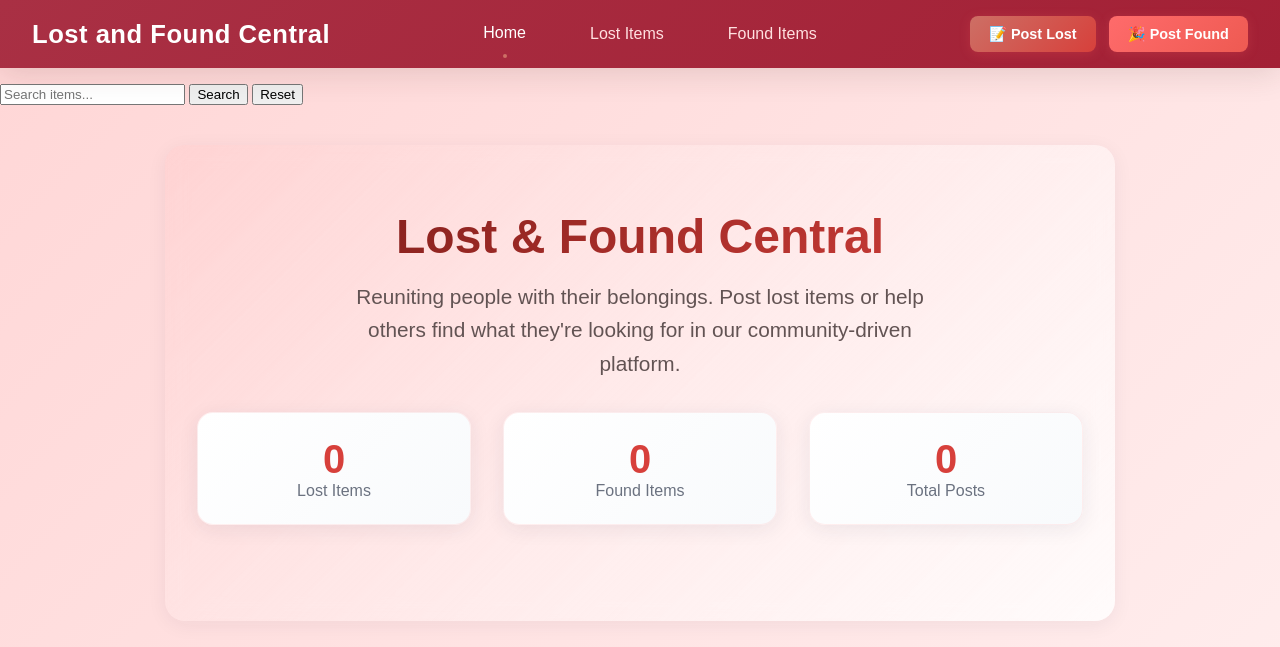
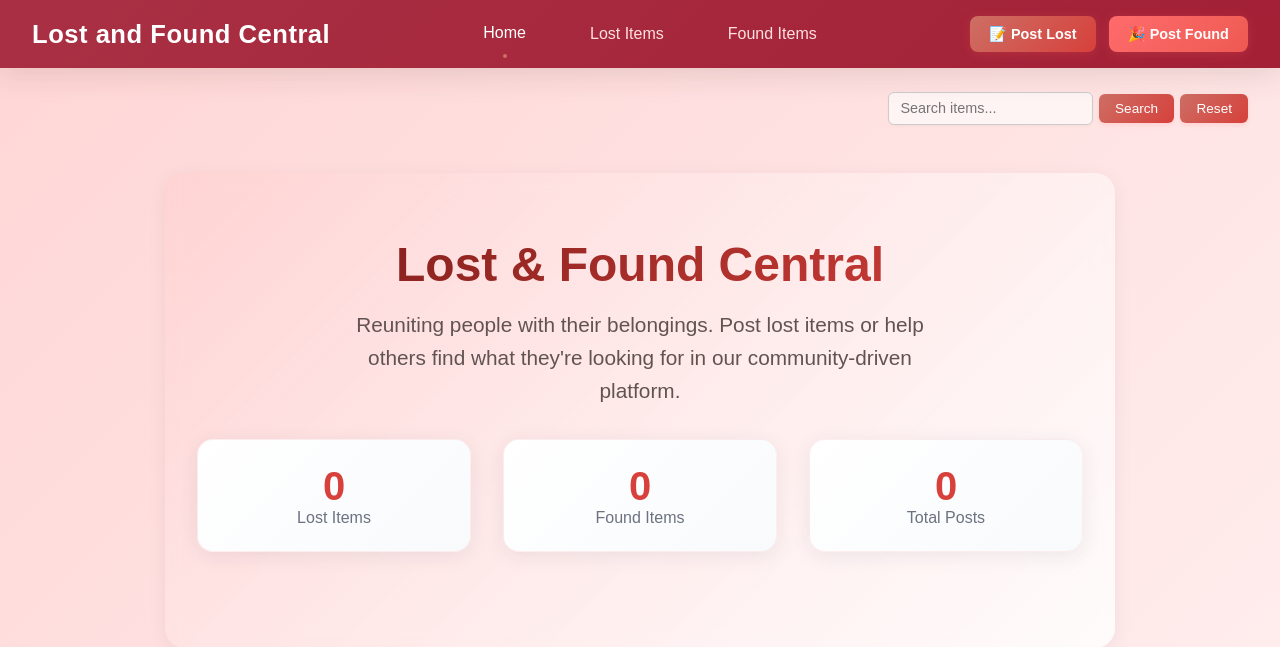
Before and after one commit to MostafaElshenawy1/lost-and-found-central, a PHP site: template templates/home.html in a window 1280 px wide. Shown: the top 647 px of the page. Run offline with PHP 8.4, Linux system fonts and the light colour scheme; the template is opened without the code that fills it, so the values that code supplies are empty.

Commit message:
Update global.css

```diff
--- a/assets/css/global.css
+++ b/assets/css/global.css
@@ -12,6 +12,45 @@
   --norm-text: #242424;
   --link: #b30738;
   --link-hover: #690421;
+}
+
+header > form {
+  display: flex;
+  justify-content: flex-end;
+  align-items: center;
+  gap: 0.4rem;
+  padding: 0.5rem 2rem;
+  background-color: transparent;
+  margin-top: -1rem; /* brings it closer to the navbar */
+}
+
+header > form input[type="text"] {
+  padding: 0.45rem 0.7rem;
+  font-size: 0.9rem;
+  border: 1px solid #ccc;
+  border-radius: 6px;
+  width: 180px;
+  background-color: #fff4f4;
+  color: var(--norm-text);
+  box-shadow: 0 1px 3px rgba(0, 0, 0, 0.04);
+}
+
+
+
+header > form button {
+  padding: 0.45rem 1rem;
+  font-size: 0.85rem;
+  border: none;
+  border-radius: 6px;
+  background: linear-gradient(135deg, var(--btn-color2), var(--btn-color1));
+  color: white;
+  cursor: pointer;
+  transition: background 0.3s ease;
+  box-shadow: 0 2px 4px rgba(255, 95, 95, 0.15);
+}
+
+header > form button:hover {
+  background: linear-gradient(135deg, var(--btn-color1), var(--btn-color2));
 }
 
 body {
@@ -164,8 +203,6 @@ main {
   box-shadow: 0 4px 20px rgba(255, 107, 107, 0.3);
 }
 
-
-
 /* Mobile responsive */
 @media (max-width: 768px) {
   .navbar {
```
